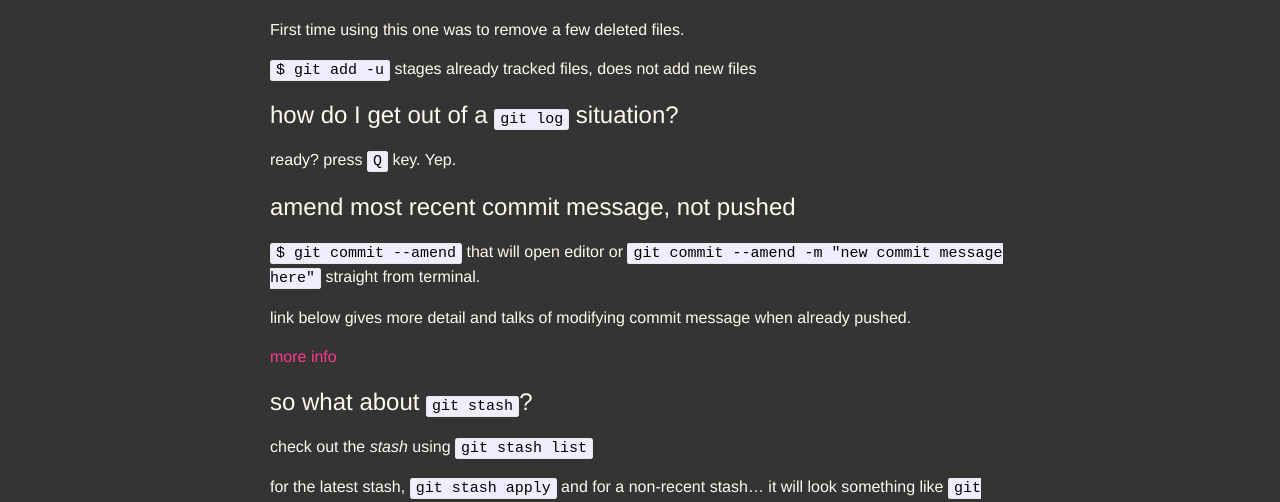
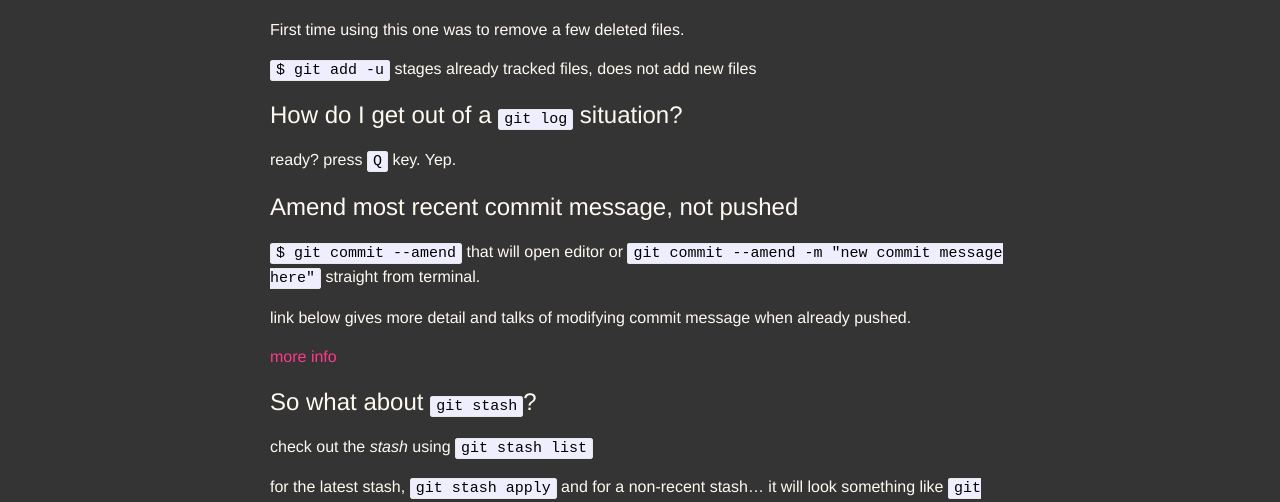
Before and after one commit to rebelcl0ud/blog, a Jekyll site: the page built from _posts/2017-06-19-[06]-git-it-done.markdown, in a window 1280 px wide and 900 px high, scrolled down 1175 px. Shown: the part 159-661 px from the top of the window. Built offline with Jekyll 4.4.1, drawn with Linux system fonts in a browser that asks for light colours; some of the changed text lies outside the part shown.

Commit message:
update: capitalized titles with a lowercase start

```diff
--- a/_posts/2017-06-19-[06]-git-it-done.markdown
+++ b/_posts/2017-06-19-[06]-git-it-done.markdown
@@ -60,11 +60,11 @@ First time using this one was to remove a few deleted files.
 
 `$ git add -u` stages already tracked files, does not add new files
 
-# how do I get out of a `git log` situation?
+# How do I get out of a `git log` situation?
 
 ready? press `Q` key. Yep.
 
-# amend most recent commit message, not pushed
+# Amend most recent commit message, not pushed
 
 `$ git commit --amend` that will open editor or `git commit --amend -m "new commit message here"` straight from terminal.
 
@@ -72,13 +72,13 @@ link below gives more detail and talks of modifying commit message when already
 
 [more info](https://stackoverflow.com/questions/179123/how-to-modify-existing-unpushed-commits#179147)
 
-# so what about `git stash`?
+# So what about `git stash`?
 
 check out the *stash* using `git stash list`
 
 for the latest stash, `git stash apply` and for a non-recent stash... it will look something like `git stash apply stash@{2}` the number will depend on what is displayed when you check out the list and which one of those you want to apply. Note: using no number, it will be assumed it is the latest stash you're looking to apply.
 
-# that time you made some commits and realized you forgot to make an alternate branch so you don't efF your master... /facepalm
+# That time you made some commits and realized you forgot to make an alternate branch so you don't efF your master... */facepalm*
 
 create a new branch, `$ git branch branch-name-here`, from where you've made all the commits, in my case it was master
 
```
